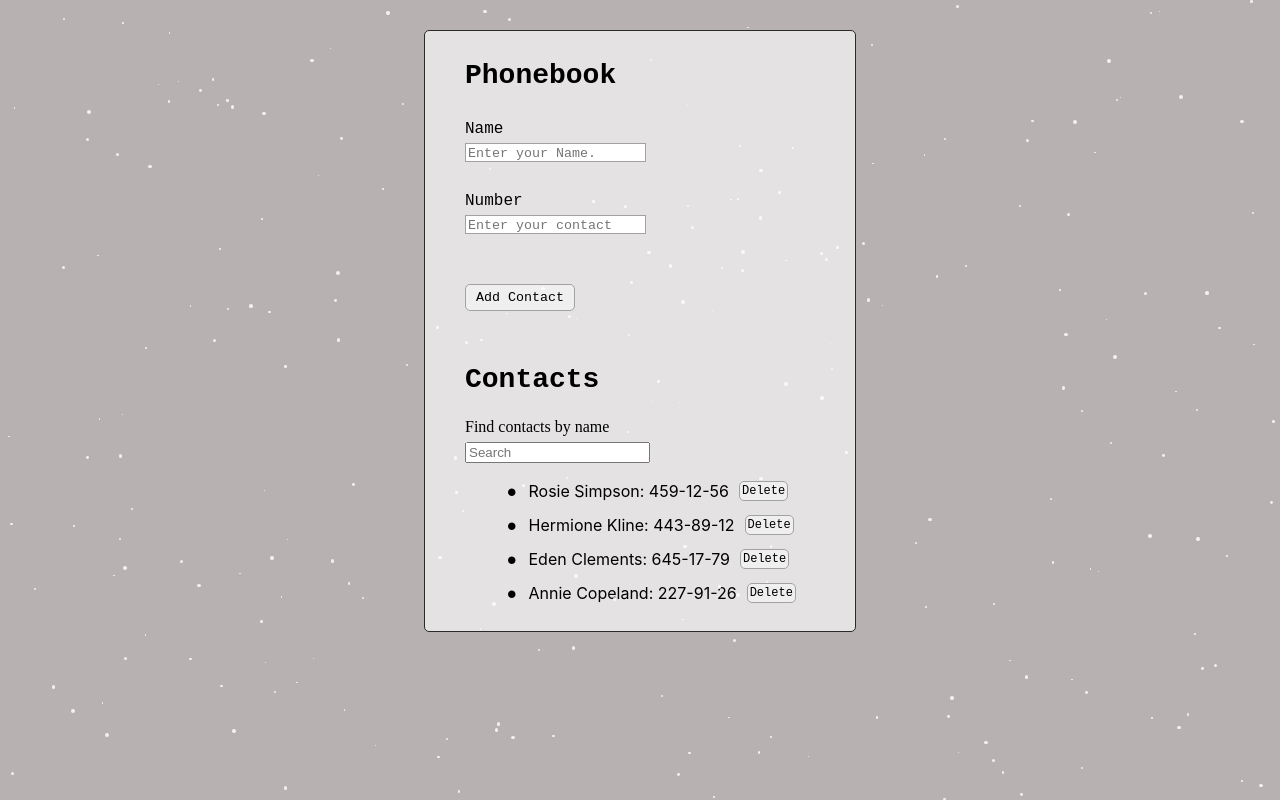
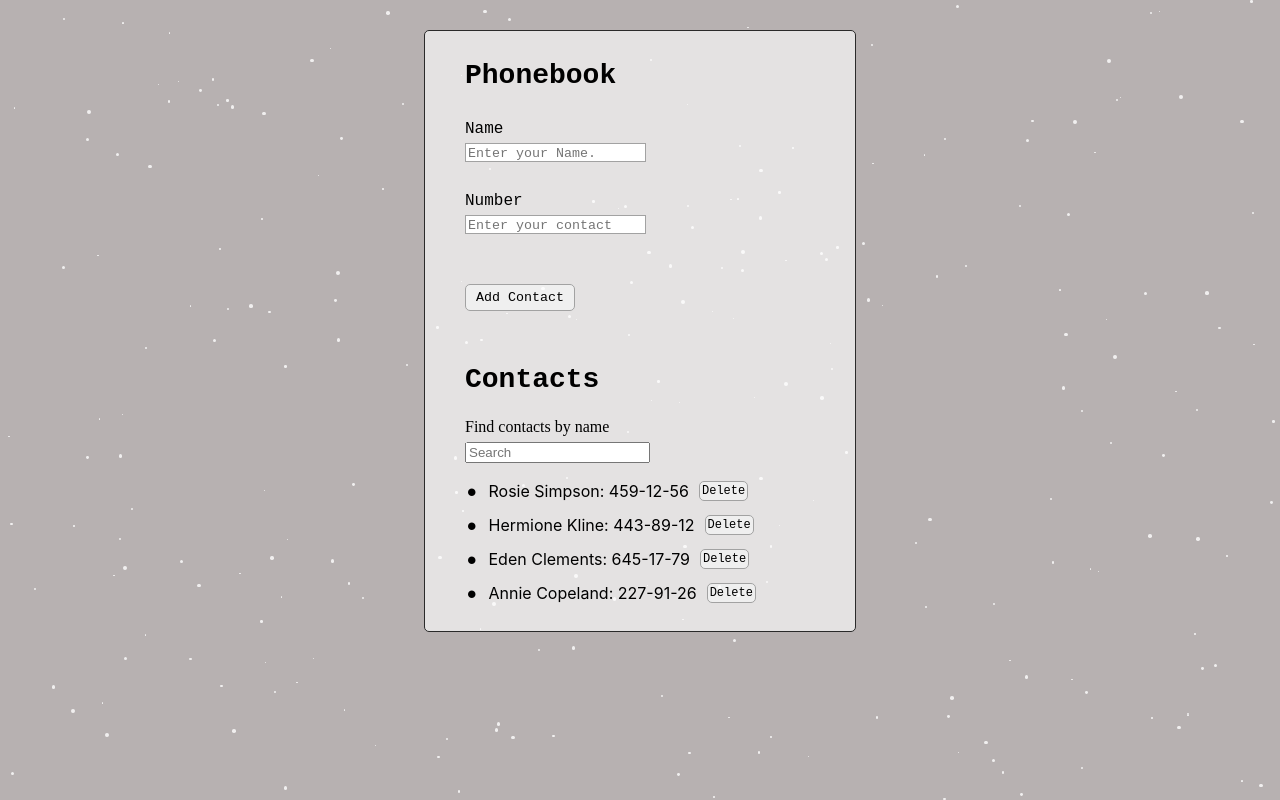
Before and after one commit to Wslaw/goit-react-hw-02-phonebook, a React (Create React App) app: page / in a window 1280 px wide. Built offline with nearby package versions, Linux system fonts and the light colour scheme.

Commit message:
Update contactList.module.css

```diff
--- a/src/components/Phonebook/ContactList/contactList.module.css
+++ b/src/components/Phonebook/ContactList/contactList.module.css
@@ -7,6 +7,10 @@
     font-size: 18px;
     color: #010101;
 } */
+ol{
+  /* margin: 0; */
+  padding: 0;
+}
 .container{
   width: 350px;
   display: flex;
```
